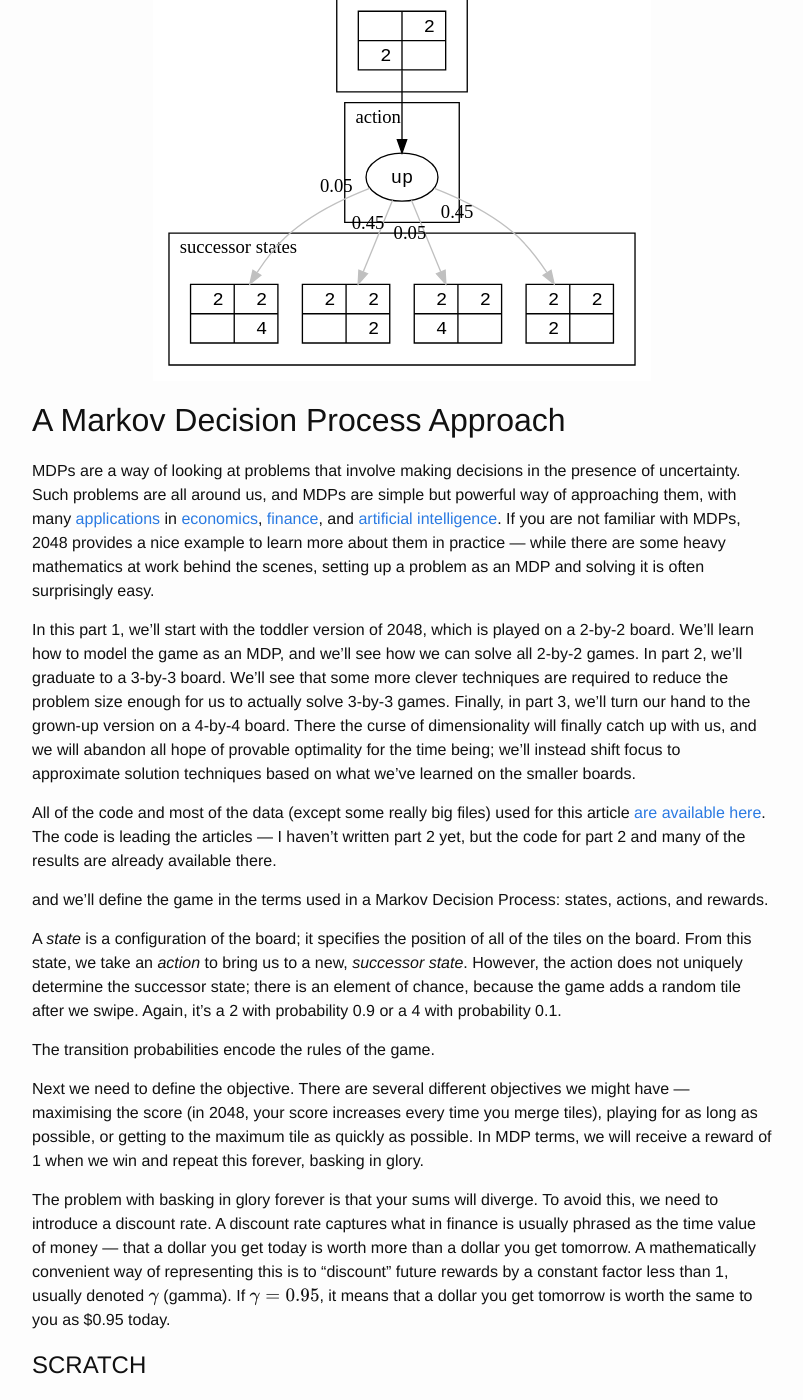
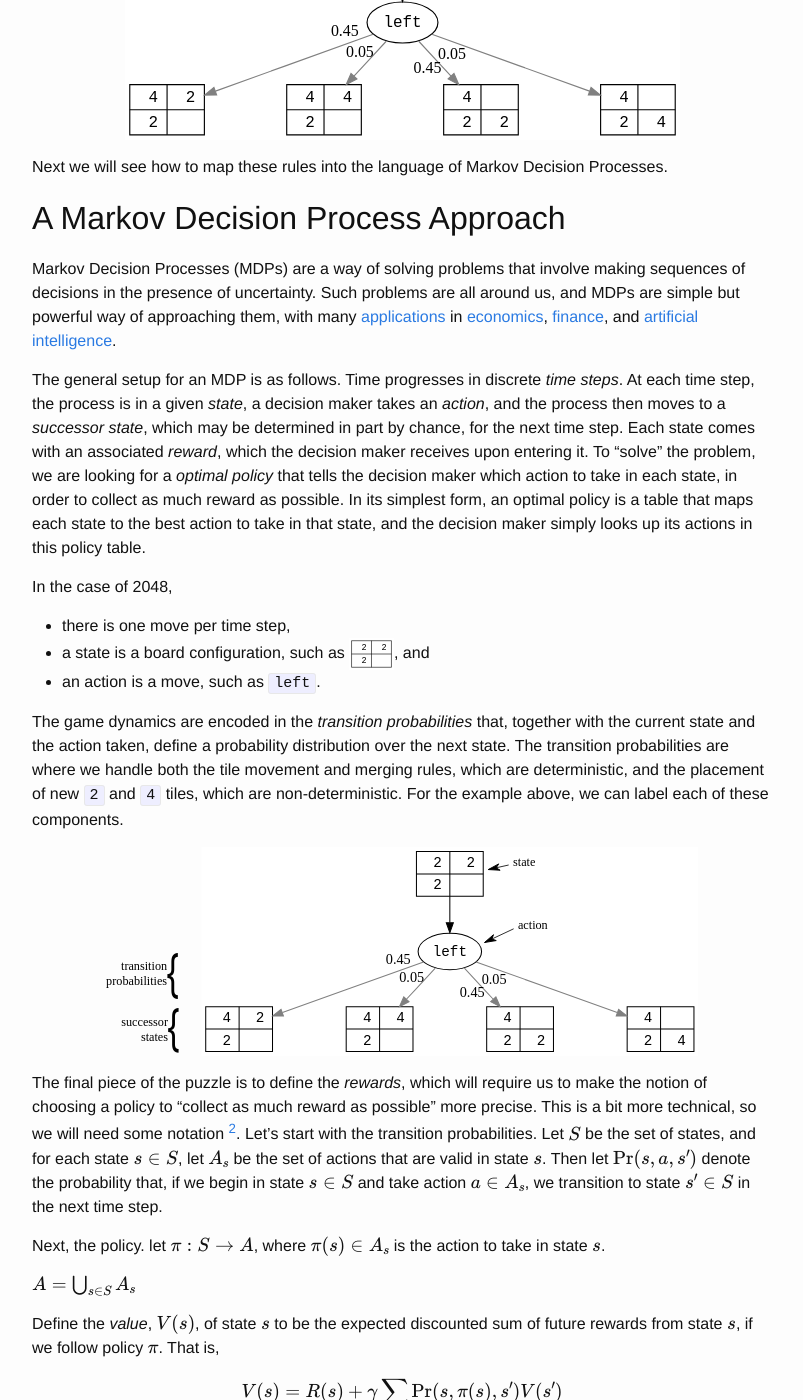
Before and after one commit to jdleesmiller/jdleesmiller.github.io, a Jekyll site: the page built from _posts/2016-10-09-markov-decision-process-optimal-2048-solver-1.markdown, in a window 1280 px wide and 1400 px high, scrolled down 2092 px. Shown: the whole window, without its empty margins (238-1041 px from the left). Built offline with Jekyll 4.4.1, drawn with Linux system fonts in a browser that asks for light colours; formulas are drawn with MathJax 3; some of the changed text lies outside the part shown.

Commit message:
Add work on simpler intro

```diff
--- a/_posts/2016-10-09-markov-decision-process-optimal-2048-solver-1.markdown
+++ b/_posts/2016-10-09-markov-decision-process-optimal-2048-solver-1.markdown
@@ -33,17 +33,74 @@
 
 The toddler version on the 2-by-2 board is played with the same rules as the full game, except that, as we'll see later, it's not possible to make it all the way to the 2048 tile on a 2-by-2 board. We'll instead settle for winning at a lower value.
 
-To illustrate the rules, here is a quick example. Suppose the game starts with two `2` tiles in the diagonal cells. If our first move is `up`, the lower `2` tile slides up, leaving the cells in the bottom row empty. The game then selects one of the two empty tiles at random, which is to say with probability 0.5 each, and adds a `2` tile to that cell with probability 0.9 or a `4` tile with probability 0.1.
+To illustrate the rules, here is a quick example:
 
 <p align="center">
-<img src="/assets/2048/2x2_intro.svg" alt="TODO" />
+<img src="/assets/2048/2x2_intro_1.svg" alt="Example with results of moving up from state (-, 2, 2, -)" width="75%" />
 </p>
 
+Here we suppose that the game starts with two `2` tiles in the diagonal cells. If our first move is `up`, the lower `2` tile slides up, leaving the cells in the bottom row empty. The game then selects one of the two empty tiles at random, which is to say with probability 0.5 each, and adds either a `2` tile to that cell, with probability 0.9, or a `4` tile, with probability 0.1. For example, in the leftmost board below, <img src="/assets/2048/2x2_s1_1_1_0.svg" style="height: 2em;" alt="The state (2, 2, 2, -)" />, the new tile appears in the bottom left square with probability 0.5, and it is a `2` with probability 0.9, which gives a joint probability of \\(0.5 \\times 0.9 = 0.45\\) for that outcome.
+
+If we suppose that the leftmost outcome is the one that happens, and our second move is `left`, the two `2` tiles on the first row merge together into a `4` tile in the top left, leaving the cells in the righthand column empty. The game then selects one of those two empty tiles at random, as above, and so on.
+
 <p align="center">
-<img src="/assets/2048/2x2_intro_annotated.svg" alt="TODO" />
+<img src="/assets/2048/2x2_intro_2.svg" alt="Example with results of sliding left from state (2, 2, 2, -)" width="75%" />
 </p>
 
+Next we will see how to map these rules into the language of Markov Decision Processes.
+
 ## A Markov Decision Process Approach
+
+Markov Decision Processes (MDPs) are a way of solving problems that involve making sequences of decisions in the presence of uncertainty. Such problems are all around us, and MDPs are simple but powerful way of approaching them, with many [applications](http://stats.stackexchange.com/questions/145122/real-life-examples-of-markov-decision-processes) in [economics](https://en.wikipedia.org/wiki/Decision_theory#Choice_under_uncertainty), [finance](https://www.minet.uni-jena.de/Marie-Curie-ITN/SMIF/talks/Baeuerle.pdf), and [artificial intelligence](http://incompleteideas.net/sutton/book/the-book.html).
+
+The general setup for an MDP is as follows. Time progresses in discrete *time steps*. At each time step, the process is in a given *state*, a decision maker takes an *action*, and the process then moves to a *successor state*, which may be determined in part by chance, for the next time step. Each state comes with an associated *reward*, which the decision maker receives upon entering it. To "solve" the problem, we are looking for a *optimal policy* that tells the decision maker which action to take in each state, in order to collect as much reward as possible. In its simplest form, an optimal policy is a table that maps each state to the best action to take in that state, and the decision maker simply looks up its actions in this policy table.
+
+In the case of 2048,
+
+- there is one move per time step,
+- a state is a board configuration, such as <img src="/assets/2048/2x2_s1_1_1_0.svg" style="height: 2em;" alt="The state (2, 2, 2, -)" />, and
+- an action is a move, such as `left`.
+
+The game dynamics are encoded in the *transition probabilities* that, together with the current state and the action taken, define a probability distribution over the next state. The transition probabilities are where we handle both the tile movement and merging rules, which are deterministic, and the placement of new `2` and `4` tiles, which are non-deterministic. For the example above, we can label each of these components.
+
+<p align="center">
+<img src="/assets/2048/2x2_intro_2_annotated.svg" alt="The example above with states, actions, transition probabilities and successor states labelled." width="80%" />
+</p>
+
+The final piece of the puzzle is to define the *rewards*, which will require us to make the notion of choosing a policy to "collect as much reward as possible" more precise. This is a bit more technical, so we will need some notation [^general]. Let's start with the transition probabilities. Let \\(S\\) be the set of states, and for each state \\(s \\in S\\), let \\(A_s\\) be the set of actions that are valid in state \\(s\\). Then let \\(\\Pr(s, a, s')\\) denote the probability that, if we begin in state \\(s \\in S\\) and take action \\(a \\in A_s\\), we transition to state \\(s' \\in S\\) in the next time step.
+
+Next, the policy. let \\(\\pi: S \\rightarrow A \\), where \\(\\pi(s) \\in A_s\\) is the action to take in state \\(s\\).
+
+\\(A = \\bigcup_{s \\in S} A_s\\)
+
+Define the *value*, \\(V(s)\\), of state \\(s\\) to be the expected discounted sum of future rewards from state \\(s\\), if we follow policy \\(\\pi\\). That is,
+\\[
+V(s) = R(s) + \\gamma \\sum_{s'} \\Pr(s, \\pi(s), s') V(s')
+\\]
+
+
+
+# SCRATCH
+
+An *optimal policy* is one that maximises the expected (discounted) sum of the future rewards from each state, if the decision maker follows that policy.
+
+If we can formulate 2048 as an MDP and find an optimal policy for that MDP, we can legitimately claim to have *solved* the game of 2048 --- to have found the (or a) best way of playing.
+
+
+That last sentence may be improved by dissection:
+
+
+In equations, we can write this precisely as follows. Fo
+
+Let \\(\\pi\\) be a For each state \\(s\\), let \\(\\pi(s)\\) denote the action that  \\(V(s)\\) denote the value of
+
+
+We will formulate 2048 as an MDP, as follows. A configuration of the board is a *state*, and the direction we swipe is an *action* that we take in that state. The game mechanics of moving and merging tiles and then adding a random (2 or 4) tile are captured by the *transition probabilities* and corresponding *successor states*.
+
+
+
+
+
 
 MDPs are a way of looking at problems that involve making decisions in the presence of uncertainty. Such problems are all around us, and MDPs are simple but powerful way of approaching them, with many [applications](http://stats.stackexchange.com/questions/145122/real-life-examples-of-markov-decision-processes) in [economics](https://en.wikipedia.org/wiki/Decision_theory#Choice_under_uncertainty), [finance](https://www.minet.uni-jena.de/Marie-Curie-ITN/SMIF/talks/Baeuerle.pdf), and [artificial intelligence](http://incompleteideas.net/sutton/book/the-book.html). If you are not familiar with MDPs, 2048 provides a nice example to learn more about them in practice --- while there are some heavy mathematics at work behind the scenes, setting up a problem as an MDP and solving it is often surprisingly easy.
 
@@ -61,8 +118,6 @@
 Next we need to define the objective. There are several different objectives we might have --- maximising the score (in 2048, your score increases every time you merge tiles), playing for as long as possible, or getting to the maximum tile as quickly as possible. In MDP terms, we will receive a reward of 1 when we win and repeat this forever, basking in glory.
 
 The problem with basking in glory forever is that your sums will diverge. To avoid this, we need to introduce a discount rate. A discount rate captures what in finance is usually phrased as the time value of money --- that a dollar you get today is worth more than a dollar you get tomorrow. A mathematically convenient way of representing this is to "discount" future rewards by a constant factor less than 1, usually denoted \\(\\gamma\\) (gamma). If \\(\\gamma = 0.95\\), it means that a dollar you get tomorrow is worth the same to you as $0.95 today.
-
-# SCRATCH
 
 Here we're aiming not primarily to build a stronger AI, but instead to try to develop a way of saying *how strong* the AIs are --- are they essentially optimal, or is there even more room to improve? We can only know by using techniques such as Markov Decision Processes to try to find what optimal is.
 
@@ -159,6 +214,8 @@
 
 [^2]: In case you, like me, sometimes felt like the game was scheming against you, giving you exactly the wrong tile at the wrong time, reading the source code reveals no such evil. Never attribute to malice that which can be attributed to randomness. That said, [there is a version that tries to give you the worst possible tile](https://aj-r.github.io/Evil-2048). As you might expect, it is much harder.
 
+[^general]: This treatment of MDPs is not fully general. For example, the policy can be stochastic, in which case...
+
 <script type="text/x-mathjax-config">
 MathJax.Hub.Config({
   TeX: { equationNumbers: { autoNumber: "AMS" } }
```
Also changed, not shown: assets/2048/2x2_intro_1.svg (added), assets/2048/2x2_intro_2.svg (added), assets/2048/2x2_intro_2_annotated.svg (added), assets/2048/2x2_intro_lettered.svg (added), assets/2048/2x2_s1_1_1_0.svg (added), 4 other files.
